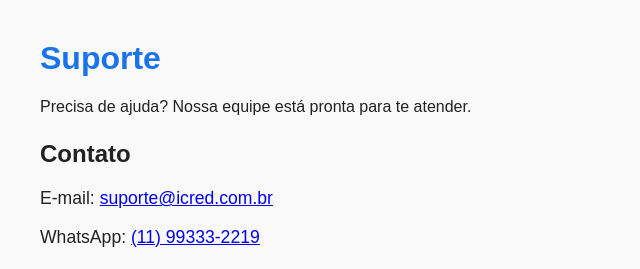
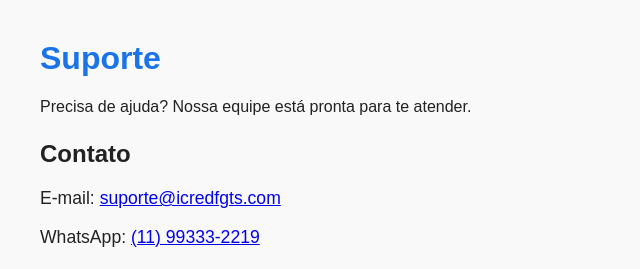
Before and after one commit to TezottoWell/iCred_suport, a plain HTML site: page suporte.html in a window 1280 px wide. Shown: the top 269 px of the page, 0-640 px from the left. Drawn offline with Linux system fonts and the light colour scheme.

Commit message:
[edit] e-mail

```diff
--- a/suporte.html
+++ b/suporte.html
@@ -18,7 +18,7 @@
   </section>
   <section>
     <h2>Contato</h2>
-    <p class="contato">E-mail: <a href="mailto:suporte@icred.com.br">suporte@icred.com.br</a></p>
+    <p class="contato">E-mail: <a href="mailto:suporte@icredfgts.com">suporte@icredfgts.com</a></p>
     <p class="contato">WhatsApp: <a href="https://wa.me/11993332219" target="_blank">(11) 99333-2219</a></p>
   </section>
   <section>
```
